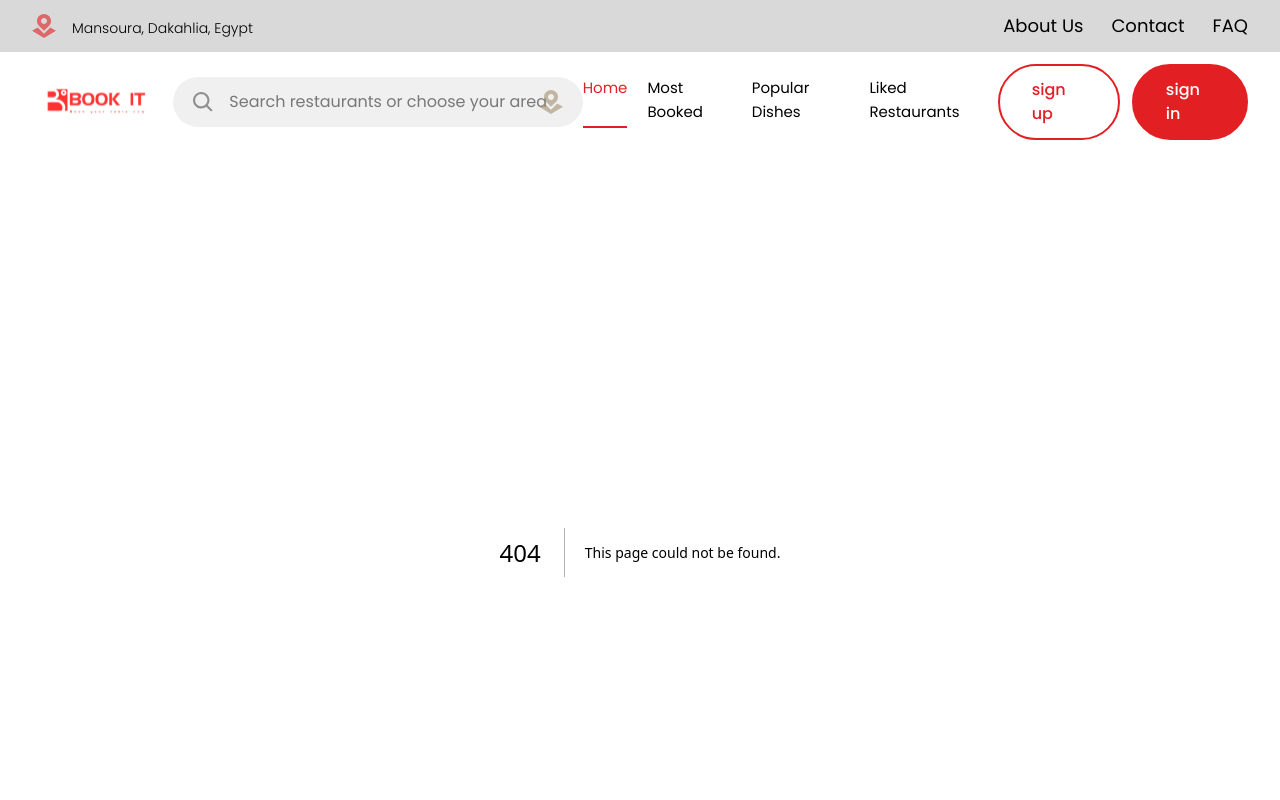
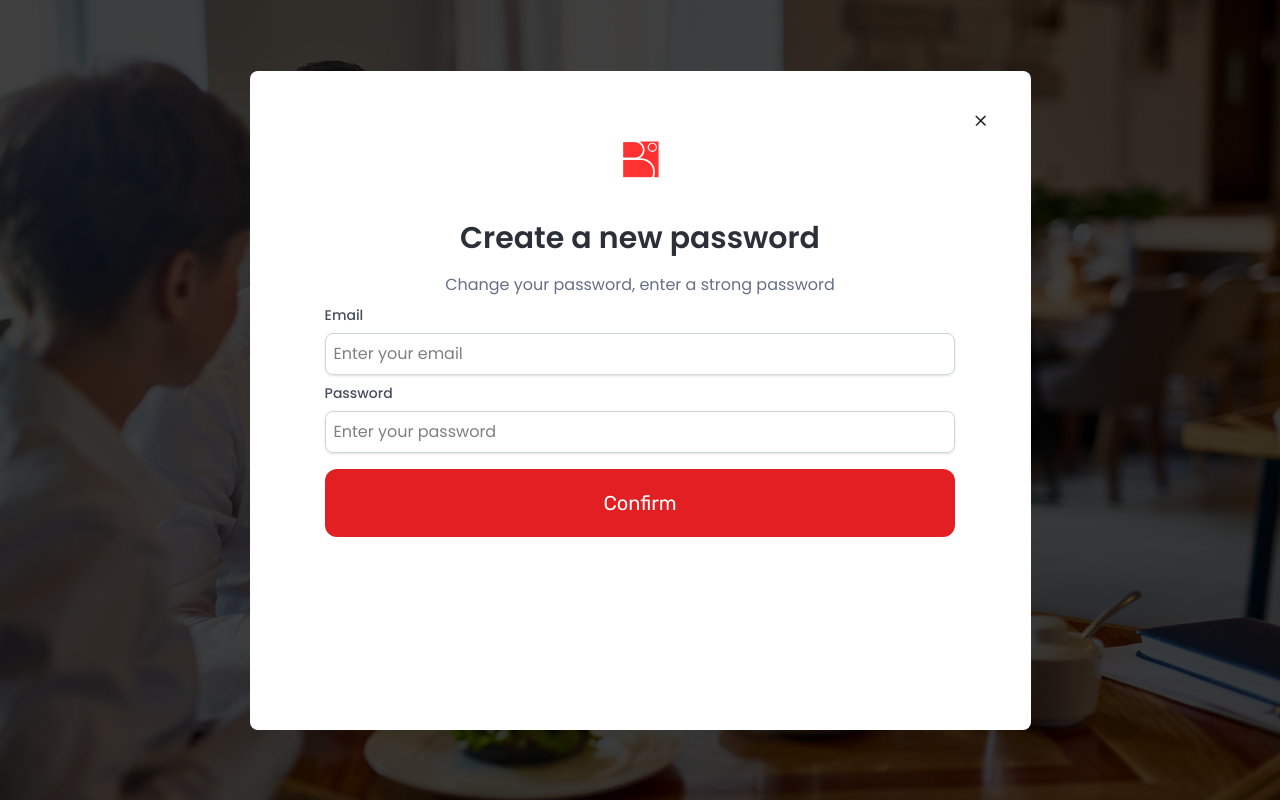
Before and after one commit to youseframy367/BookIt, a Next.js app: page /login/creat-new-password in a window 1280 px wide. Before the commit this address had no page. Shown: the top 800 px of the page. Built offline with nearby package versions, Linux system fonts and the light colour scheme.

Commit message:
update all pages login

```diff
--- a/app/TypeScript/TypeScript.ts
+++ b/app/TypeScript/TypeScript.ts
@@ -17,6 +17,7 @@ export interface filterTitle {
 export interface btn {
     title: string;
     width: string;
+    onSubmit?: () => {};
 }
 
 export interface ChildRegister {
@@ -44,7 +45,7 @@ export interface DataObject {
 export type DataRealtied = DataObject[];
 
 export interface Props {
-  dataRealtiedAndBooked: DataRealtied;
+    dataRealtiedAndBooked: DataRealtied;
 }
 
 export interface Header {
--- a/app/components/public/Submit.tsx
+++ b/app/components/public/Submit.tsx
@@ -1,7 +1,7 @@
-import { btn } from "@/app/main/TypeScript/TypeScript";
+import { btn } from "@/app/TypeScript/TypeScript";
 
-function Submit({title, width}: btn) {
-    return <input value={title} type="submit" className={`${width} cursor-pointer text-white font-normal text-xl font-rubik bg-[var(--color-red)] px-2 py-5 rounded-xl`} />
+function Submit({title, width, onSubmit}: btn) {
+    return <input onClick={onSubmit} value={title} type="submit" className={`${width} cursor-pointer text-white font-normal text-xl font-rubik bg-[var(--color-red)] px-2 py-5 rounded-xl`} />
 }
 
 export default Submit;
--- a/app/layout.tsx
+++ b/app/layout.tsx
@@ -12,7 +12,7 @@ export default function RootLayout({
 }>) {
   const pathname = usePathname();
 
-  const hideLayoutPages = ['/login', '/login/logIn-your-account', '/login/forget-bassword', '/login/verification-code'];
+  const hideLayoutPages = ['/login', '/login/logIn-your-account', '/login/forget-bassword', '/login/verification-code', '/login/creat-new-password'];
   const showHeaderFooter = !hideLayoutPages.includes(pathname);
 
   return (
--- /dev/null
+++ b/app/login/creat-new-password/page.tsx
@@ -0,0 +1,137 @@
+"use client";
+import { useState, useEffect } from "react";
+import Image from "next/image";
+import Submit from "@/app/components/public/Submit";
+
+export default function NewBassword() {
+  const [click, setClick] = useState(false);
+  const [email, setEmail] = useState("");
+  const [password, setPassword] = useState("");
+  const [activ, setActive] = useState(false);
+
+  useEffect(() => {
+    if (email !== "" && password !== "") {
+      setActive(true);
+    } else {
+      setActive(false);
+    }
+  }, [email, password]);
+
+  const handleSubmit = async () => {
+    setClick(true);
+
+    const data = { email, password };
+
+    try {
+      const response = await fetch("http://localhost:5000/api/reset-password", {
+        method: "POST",
+        headers: { "Content-Type": "application/json" },
+        body: JSON.stringify(data),
+      });
+
+      if (!response.ok) {
+        throw new Error("Failed to reset password");
+      }
+
+      const result = await response.json();
+      console.log("Server response:", result);
+      alert("Password changed successfully!");
+      // navigate("/login");
+    } catch (error) {
+      console.error(error);
+      alert("Error resetting password");
+      setClick(false);
+    }
+  };
+
+  return (
+    <section>
+      <div
+        className="fixed inset-0 flex flex-col justify-center bg-cover bg-center"
+        style={{ backgroundImage: "url('/assets/icons/bg-new-password.png')" }}
+      >
+        <div className="container flex flex-col justify-center items-center">
+          <form action=""
+            method=""
+            onClick={handleSubmit} className="flex flex-col items-center md:w-[781px] h-[659px] p-10 bg-white rounded-lg">
+            <div className="w-full flex justify-end">
+              <button
+                className="border-none outline-none"
+              >
+                {/* onClick={() => navigate("/login")} */}
+                <div className="w-[20px] h-[20px] relative">
+                  <Image src="/assets/icons/close.png" alt="back" fill />
+                </div>
+              </button>
+            </div>
+
+            <Image
+              src="/assets/icons/logo-navbar.png"
+              width={80}
+              height={70}
+              className="-mt-2"
+              alt="logo"
+            />
+
+            <p className="text-[#2B2F38] text-[30px] font-semibold leading-[38px] my-4">
+              Create a new password
+            </p>
+            <p className="text-[#667085] leading-6 font-normal mt-0">
+              Change your password, enter a strong password
+            </p>
+
+            {/* Email */}
+            <div className="flex flex-col w-[90%] gap-2 mb-2 mt-2">
+              <label
+                htmlFor="Email"
+                className="text-[#48505E] text-sm font-medium"
+              >
+                Email
+              </label>
+              <input
+                type="email"
+                placeholder="Enter your email"
+                required
+                id="Email"
+                value={email}
+                onChange={(e) => setEmail(e.target.value)}
+                className="p-2 border border-[#D0D5DD] rounded-lg shadow-sm outline-none"
+              />
+            </div>
+
+            {/* Password */}
+            <div className="flex flex-col w-[90%] gap-2">
+              <label
+                htmlFor="Password"
+                className="text-[#48505E] text-sm font-medium"
+              >
+                Password
+              </label>
+              <input
+                type="password"
+                placeholder="Enter your password"
+                id="Password"
+                value={password}
+                onChange={(e) => setPassword(e.target.value)}
+                className="p-2 border border-[#D0D5DD] rounded-lg shadow-sm outline-none"
+              />
+            </div>
+
+            <div className="my-4 w-[90%]">
+              <Submit title="Confirm" width="w-full" />
+            </div>
+
+            {/* <button
+              type="submit"
+              className={`w-[90%] p-2.5 border-none outline-none m-2 rounded-md text-base font-medium text-white ${activ ? "bg-[#E22023]" : "bg-black/50"
+                }`}
+              onClick={handleSubmit}
+            >
+              Confirm
+            </button> */}
+          </form>
+        </div>
+      </div>
+    </section >
+  );
+}
--- a/app/login/logIn-your-account/page.tsx
+++ b/app/login/logIn-your-account/page.tsx
@@ -3,6 +3,7 @@ import { useState, useEffect } from "react";
 import { useRouter } from "next/navigation";
 import Submit from "../../components/public/Submit";
 import "../../assets/css/globals.css";
+import Image from "next/image";
 
 export default function LogAcount() {
   const router = useRouter();
@@ -63,12 +64,14 @@ export default function LogAcount() {
                 className="border-none outline-none"
                 onClick={() => router.back()}
               >
-                <img src="/assets/icons/close.png" alt="back" />
+                <div className="w-[20px] h-[20px] relative">
+                  <Image src="/assets/icons/close.png" alt="back" fill />
+                </div>
               </button>
             </div>
 
             {/* Logo */}
-            <img
+            <Image
               src="/assets/icons/logo-navbar.png"
               width={80}
               height={70}
--- a/app/login/verification-code/page.tsx
+++ b/app/login/verification-code/page.tsx
@@ -1,6 +1,8 @@
 "use client";
 import { useState, useRef } from "react";
 import { useRouter } from "next/navigation";
+import Image from "next/image";
+import Submit from "@/app/components/public/Submit";
 
 export default function VerificationCode() {
   const router = useRouter();
@@ -55,7 +57,8 @@ export default function VerificationCode() {
       console.log("Verification success:", result);
 
       alert("Code verified successfully!");
-      router.push("/new-password");
+      window.location.href = "/login/creat-new-password";
+      // router.push("/new-password");
     } catch (error) {
       console.error(error);
       alert("Invalid or expired code");
@@ -64,24 +67,28 @@ export default function VerificationCode() {
   };
 
   return (
+    <section>
       <div
-      className="fixed inset-0 flex flex-col justify-center items-center bg-cover bg-center"
-      style={{ backgroundImage: "url('/imgBegScren/OTB.png')" }}
+        className="fixed inset-0 flex flex-col justify-center bg-cover bg-center"
+        style={{ backgroundImage: "url('/assets/icons/bg-otp.png')" }}
       >
+        <div className="container flex flex-col justify-center items-center">
           <div className="flex flex-col items-center w-[781px] h-[637px] p-10 bg-white rounded-lg shadow-md">
             {/* Back Button */}
-        <div className="w-full flex justify-start">
+            <div className="w-full flex justify-end">
               <button
-            className="border-none outline-none bg-transparent cursor-pointer"
+                className="border-none outline-none"
                 onClick={() => router.back()}
               >
-            <img src="/imgBegScren/back.png" alt="back" />
+                <div className="w-[20px] h-[20px] relative">
+                  <Image src="/assets/icons/close.png" alt="back" fill />
+                </div>
               </button>
             </div>
 
             {/* Logo */}
-        <img
-          src="/imgBegScren/logo.png"
+            <Image
+              src="/assets/icons/logo-navbar.png"
               width={80}
               height={70}
               className="-mt-2"
@@ -114,16 +121,12 @@ export default function VerificationCode() {
             </div>
 
             {/* Send Code Button */}
-        <button
-          type="button"
-          onClick={handleVerify}
-          disabled={!active}
-          className={`w-[90%] py-2 my-2 font-medium text-white rounded transition-colors ${active ? "bg-[#E22023] cursor-pointer" : "bg-black/50 cursor-not-allowed"
-            }`}
-        >
-          Send Code
-        </button>
+            <div className="my-4 w-[90%]">
+              <Submit title="Send Code" width="w-full" onSubmit={handleVerify} />
             </div>
           </div>
+        </div>
+      </div>
+    </section>
   );
 }
```
Also changed, not shown: public/assets/icons/bg-new-password.png (added), public/assets/icons/bg-otp.png (added). Lines whose indentation alone changed are shown as unchanged.
